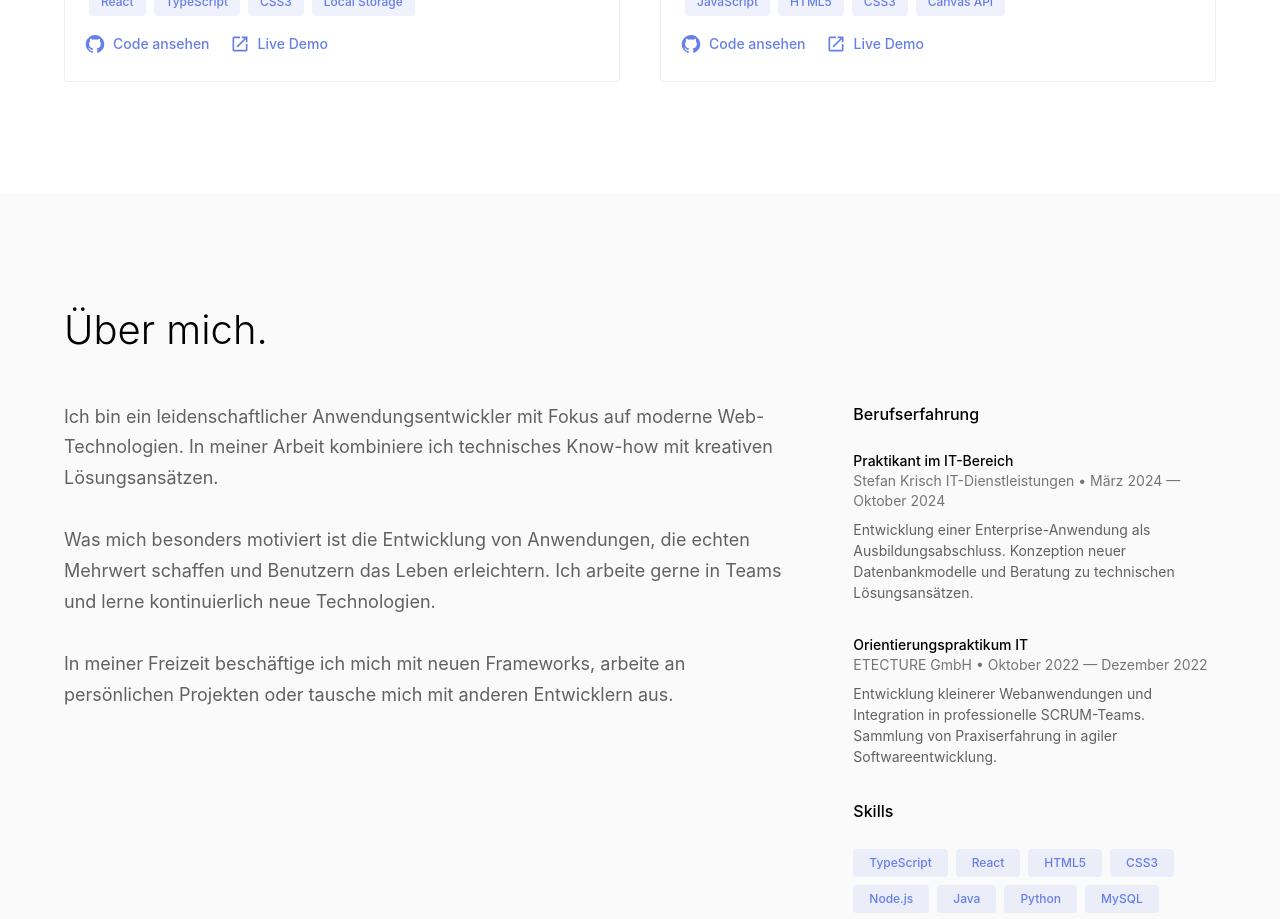
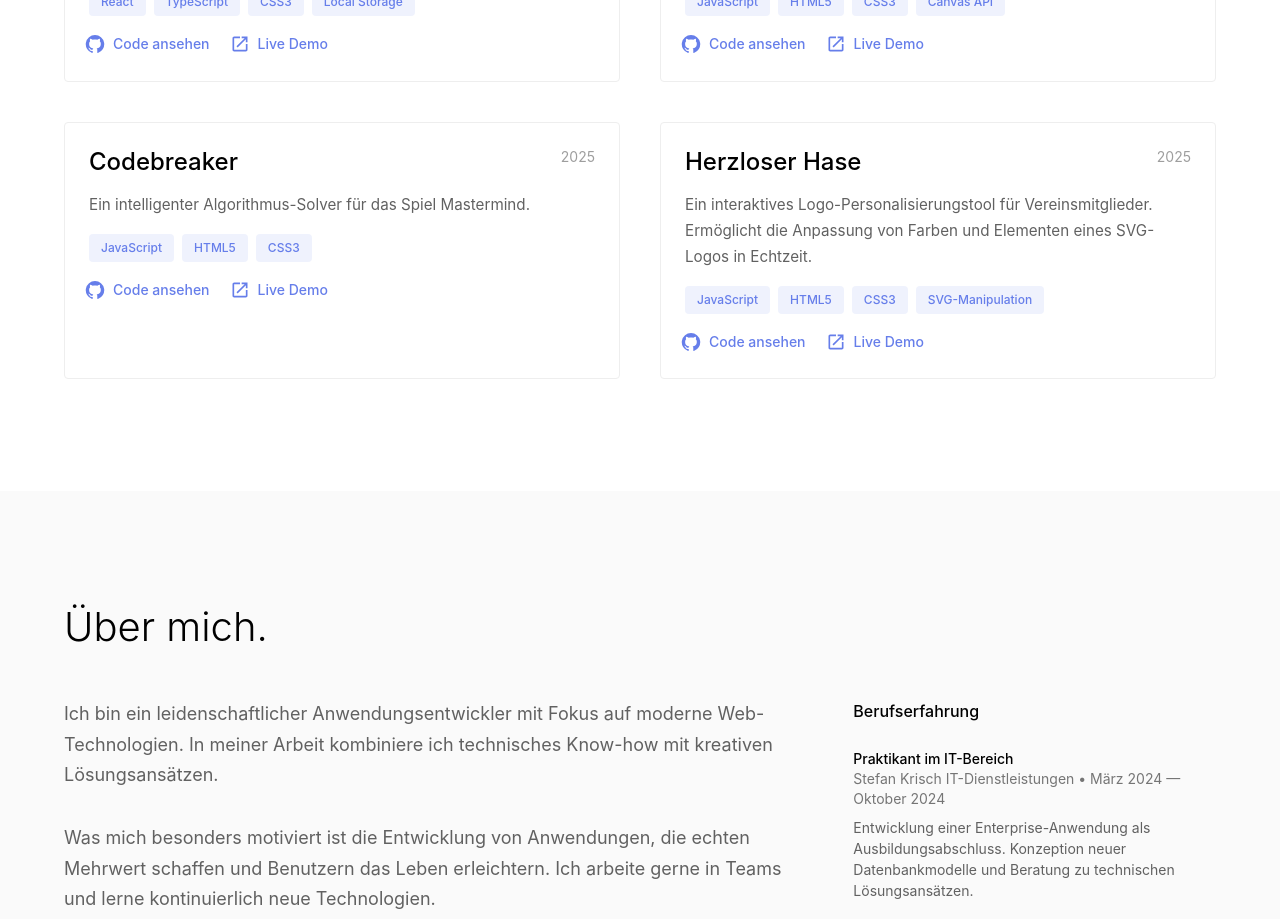
Before and after one commit to RenzoHappiness/Portfolio, a React (Create React App) app in the folder my-portfolio/: page / in a window 1280 px wide. Shown: the part 1200-2119 px from the top of the page. Built offline with nearby package versions, Linux system fonts and the light colour scheme.

Commit message:
Added more Projects to portfolio.

```diff
--- a/my-portfolio/src/RenzoPortfolio.tsx
+++ b/my-portfolio/src/RenzoPortfolio.tsx
@@ -70,6 +70,26 @@ const projects: Project[] = [
     liveUrl: 'https://tetrisclon.netlify.app',
     category: 'Game Development'
   },
+  {
+    id: 3,
+    title: 'Codebreaker',
+    description: 'Ein intelligenter Algorithmus-Solver für das Spiel Mastermind.',
+    technologies: ['JavaScript', 'HTML5', 'CSS3'],
+    year: '2025',
+    githubUrl: 'https://github.com/RenzoHappiness/Codebreaker',
+    liveUrl: 'https://renzohappiness.github.io/Codebreaker/',
+    category: 'Algorithm Tool'
+  },
+  {
+    id: 4,
+    title: 'Herzloser Hase',
+    description: 'Ein interaktives Logo-Personalisierungstool für Vereinsmitglieder. Ermöglicht die Anpassung von Farben und Elementen eines SVG-Logos in Echtzeit.',
+    technologies: ['JavaScript', 'HTML5', 'CSS3', 'SVG-Manipulation'],
+    year: '2025',
+    githubUrl: 'https://github.com/RenzoHappiness/herzloserhase',
+    liveUrl: 'https://renzohappiness.github.io/herzloserhase/',
+    category: 'Design Tool'
+  }
 ];
 
 const experiences: Experience[] = [
```
